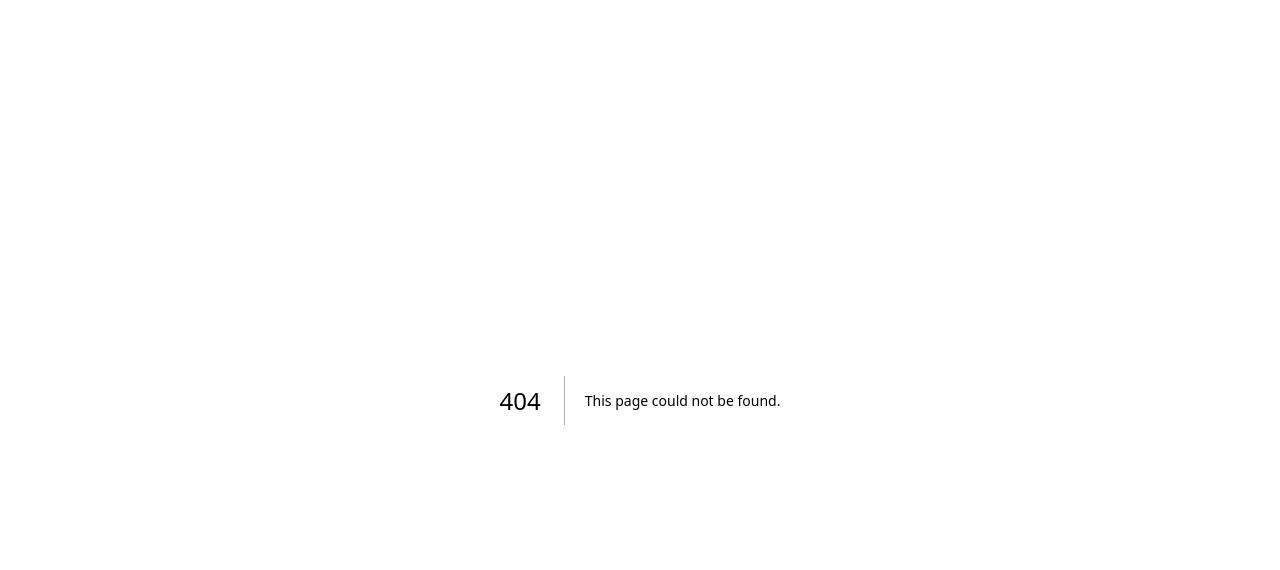
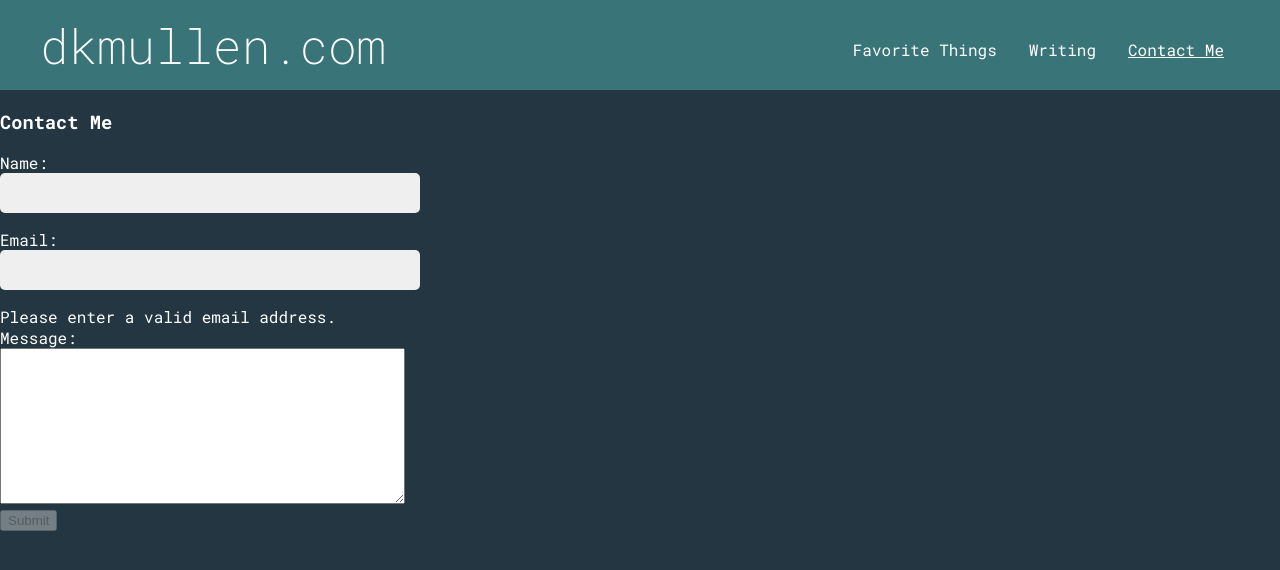
Before and after one commit to dkmullen/next-dkm, a Next.js app: page /contact-me in a window 1280 px wide. Before the commit this address had no page. Shown: the top 570 px of the page. Built offline with nearby package versions, Linux system fonts and the light colour scheme.

Commit message:
Set up new app

```diff
--- /dev/null
+++ b/app/contact-me/page.js
@@ -0,0 +1,65 @@
+import styles from './page.module.css';
+
+export default function Page() {
+  return (
+    <>
+      <h3>Contact Me</h3>
+      <form
+        id='contact-form'
+        onsubmit='event.preventDefault(); submitMessage();'
+      >
+        <div className={styles['form-element']}>
+          <label for='name'>Name:</label>
+          <div>
+            <input
+              type='text'
+              id='name'
+              className={styles['input']}
+              name='name'
+              required
+            />
+          </div>
+        </div>
+        <div class='form-element'>
+          <label for='email'>Email:</label>
+          <br />
+          <div>
+            <input
+              type='email'
+              id='email'
+              className={styles['input']}
+              name='email'
+              required
+            />
+          </div>
+          <div id='email-error-message' class='hide'>
+            Please enter a valid email address.
+          </div>
+        </div>
+        <div class='form-element'>
+          <label for='message'>Message:</label>
+          <div>
+            <textarea
+              cols='48'
+              rows='10'
+              className={(styles['input'], styles['text-area'])}
+              id='message'
+              required
+            ></textarea>
+          </div>
+        </div>
+
+        <button
+          type='submit'
+          class='button primary disabled'
+          id='submit-button'
+          onmousedown='pressButton()'
+          onmouseup='releaseButton()'
+          disabled
+        >
+          Submit
+        </button>
+      </form>
+    </>
+  );
+}
--- /dev/null
+++ b/app/contact-me/page.module.css
@@ -0,0 +1,16 @@
+.input {
+  border-radius: 5px;
+  border: none;
+  background: #efefef;
+  margin-bottom: 1rem;
+  padding: 0 10px;
+  height: 40px;
+  width: 400px;
+}
+.dark .input {
+  background: rgb(51, 51, 51);
+  color: white;
+}
+.textarea {
+  padding: 10px;
+}
--- /dev/null
+++ b/app/favorite-things/page.js
@@ -0,0 +1,3 @@
+export default function Page() {
+  return <p>Favorite Things</p>;
+}
--- a/app/globals.css
+++ b/app/globals.css
@@ -1,42 +1,19 @@
 :root {
-  --background: #ffffff;
-  --foreground: #171717;
+  --background: #243642;
+  --foreground: white;
+  --accent: #387478;
+  --font-roboto-mono: 'Roboto Mono', Menlo, Monaco, Consolas, 'Courier New',
+    monospace;
 }
-
-@media (prefers-color-scheme: dark) {
-  :root {
-    --background: #0a0a0a;
-    --foreground: #ededed;
-  }
-}
-
-html,
-body {
-  max-width: 100vw;
-  overflow-x: hidden;
-}
-
 body {
   color: var(--foreground);
   background: var(--background);
-  font-family: Arial, Helvetica, sans-serif;
+  margin: auto;
+  font-family: var(--font-roboto-mono);
   -webkit-font-smoothing: antialiased;
   -moz-osx-font-smoothing: grayscale;
 }
-
-* {
-  box-sizing: border-box;
-  padding: 0;
-  margin: 0;
-}
-
 a {
   color: inherit;
   text-decoration: none;
 }
-
-@media (prefers-color-scheme: dark) {
-  html {
-    color-scheme: dark;
-  }
-}
--- a/app/layout.js
+++ b/app/layout.js
@@ -1,25 +1,17 @@
-import { Geist, Geist_Mono } from "next/font/google";
-import "./globals.css";
-
-const geistSans = Geist({
-  variable: "--font-geist-sans",
-  subsets: ["latin"],
-});
-
-const geistMono = Geist_Mono({
-  variable: "--font-geist-mono",
-  subsets: ["latin"],
-});
+import './globals.css';
+import { robotoMono } from './ui/fonts';
+import TopBar from './ui/top-bar';
 
 export const metadata = {
-  title: "Create Next App",
-  description: "Generated by create next app",
+  title: 'Next.js',
+  description: 'Generated by Next.js',
 };
 
 export default function RootLayout({ children }) {
   return (
-    <html lang="en">
-      <body className={`${geistSans.variable} ${geistMono.variable}`}>
+    <html lang='en'>
+      <body className={robotoMono.className}>
+        <TopBar />
         {children}
       </body>
     </html>
--- /dev/null
+++ b/app/ui/fonts.js
@@ -0,0 +1,12 @@
+import { Roboto } from 'next/font/google';
+import { Roboto_Mono } from 'next/font/google';
+
+export const roboto = Roboto({
+  weight: ['200', '400', '700'],
+  subsets: ['latin'],
+});
+
+export const robotoMono = Roboto_Mono({
+  weight: ['200', '400', '700'],
+  subsets: ['latin'],
+});
--- /dev/null
+++ b/app/ui/top-bar.js
@@ -0,0 +1,43 @@
+'use client';
+
+import Link from 'next/link';
+import { usePathname } from 'next/navigation';
+import clsx from 'clsx';
+import styles from './ui.module.css';
+
+const links = [
+  { name: 'Favorite Things', href: '/favorite-things' },
+  { name: 'Writing', href: '/writing' },
+  { name: 'Contact Me', href: '/contact-me' },
+];
+
+export default function TopBar() {
+  const pathname = usePathname();
+
+  return (
+    <>
+      <div className={styles['top-bar']}>
+        <div className={styles['nav-wrapper']}>
+          <div className={styles['logo-text']}>
+            <Link href='/'>dkmullen.com</Link>
+          </div>
+          <div className={styles['nav-links']}>
+            {links.map((link) => {
+              return (
+                <Link
+                  key={link.name}
+                  href={link.href}
+                  className={clsx(styles.navlink, {
+                    [styles['active-link']]: pathname === link.href,
+                  })}
+                >
+                  {link.name}
+                </Link>
+              );
+            })}
+          </div>
+        </div>
+      </div>
+    </>
+  );
+}
--- /dev/null
+++ b/app/ui/ui.module.css
@@ -0,0 +1,32 @@
+.top-bar {
+  display: flex;
+  align-items: center;
+  height: 90px;
+  background-color: var(--accent);
+}
+.nav-wrapper {
+  width: 95%;
+  max-width: 1200px;
+  margin: auto;
+  display: flex;
+  align-items: center;
+}
+.nav-links {
+  display: flex;
+  justify-content: end;
+  position: relative;
+  width: 100%;
+  top: 12px;
+}
+.navlink {
+  margin: 16px;
+  position: relative;
+  bottom: 8px;
+}
+.active-link {
+  text-decoration: underline;
+}
+.logo-text {
+  font-size: 48px;
+  font-weight: 200;
+}
--- /dev/null
+++ b/app/writing/page.js
@@ -0,0 +1,3 @@
+export default function Page() {
+  return <p>Writing</p>;
+}
```
Also changed, not shown: app/like-button.js (added, +12 -0 lines), app/page.js (+17 -90 lines), package.json (+4 -3 lines), 1 other file (tests, documents, lock files or other folders).
